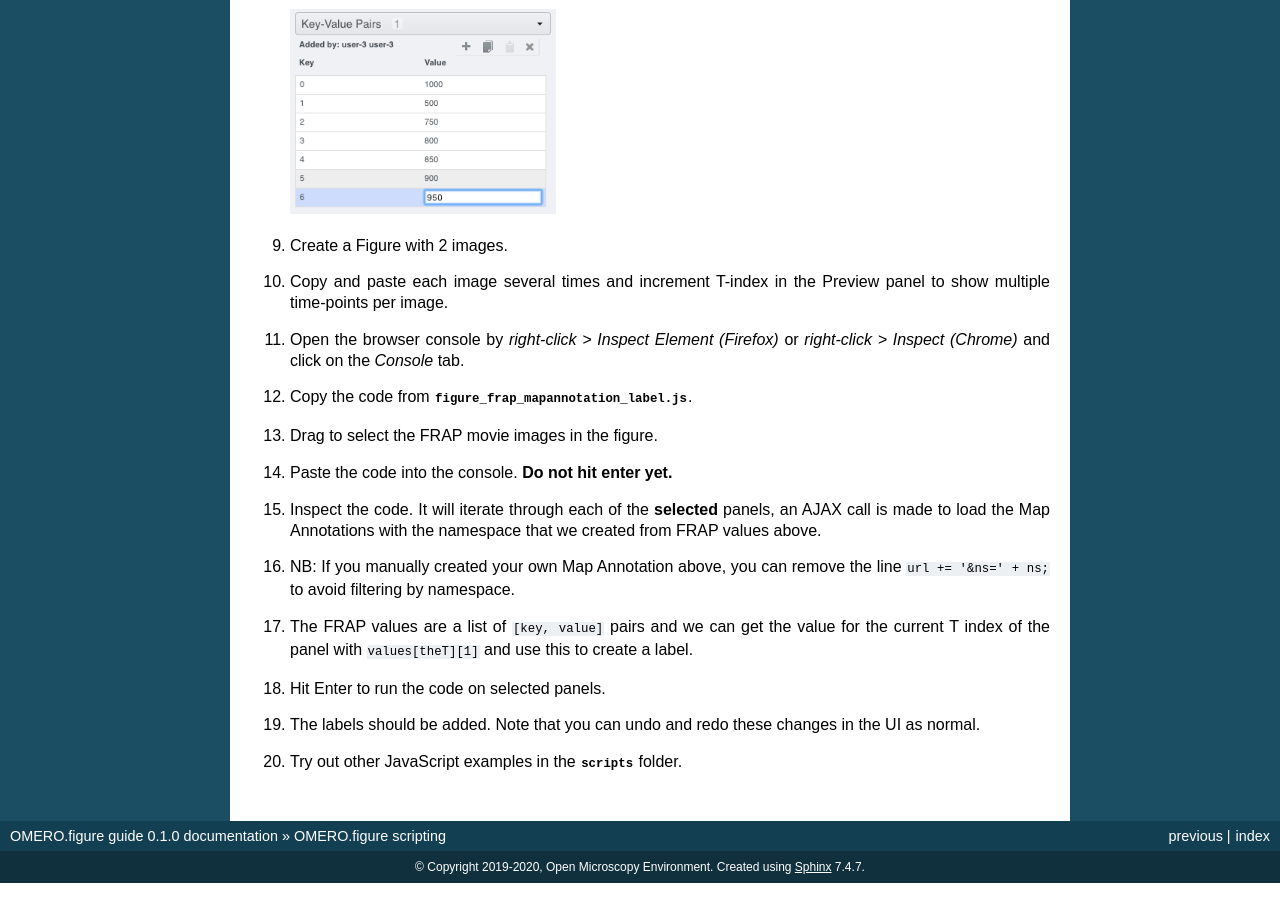
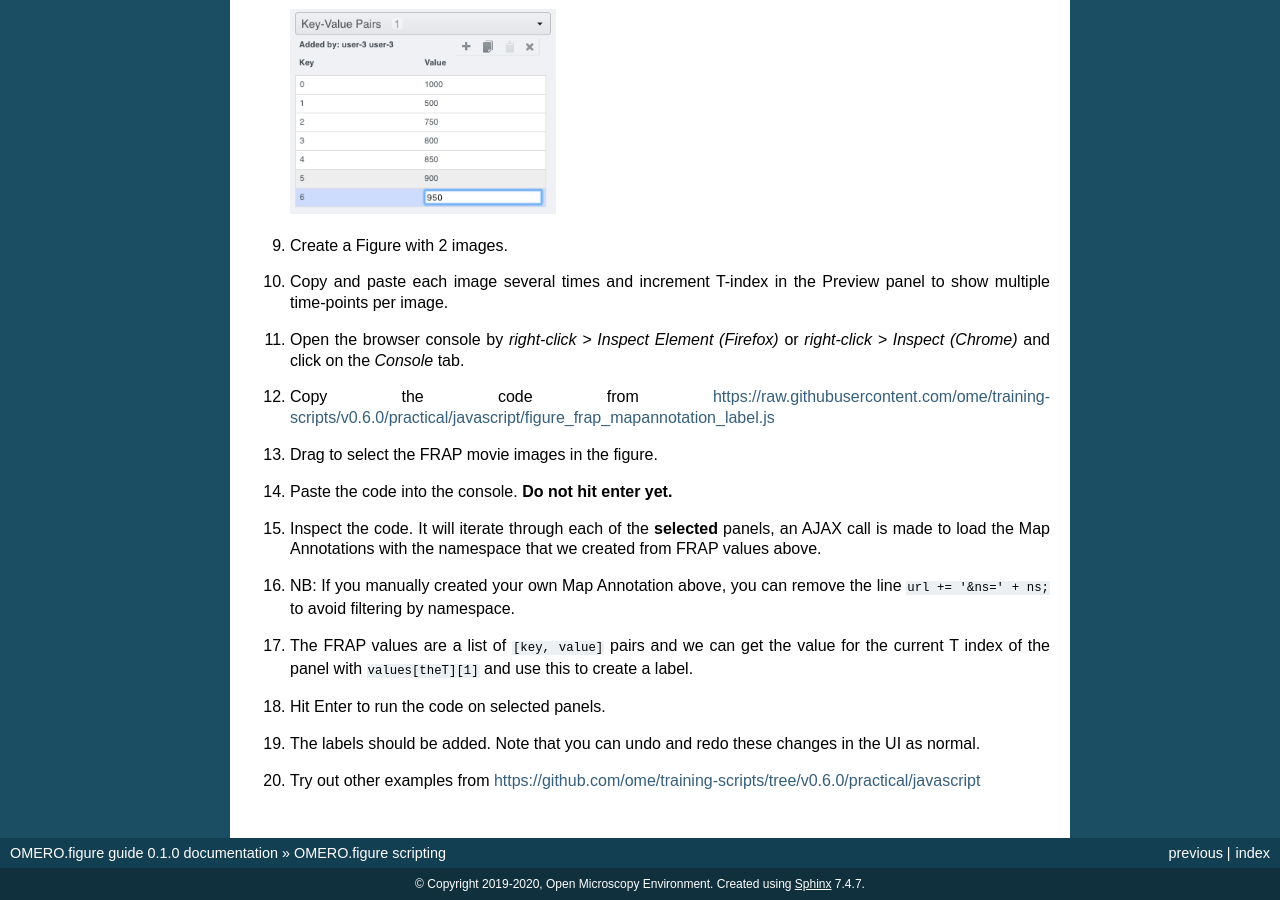
Before and after one commit to ome/omero-guide-figure, a Sphinx documentation site: the page built from docs/omero_figure_scripting.rst, in a window 1280 px wide and 900 px high, scrolled down 2399 px. Built offline with Sphinx 7.4.7, drawn with Linux system fonts in a browser that asks for light colours.

Commit message:
Revert "update link"
This reverts commit bdfcdc3ab44c59ace6a618ea3a4cd897af2dc768.

```diff
--- a/docs/omero_figure_scripting.rst
+++ b/docs/omero_figure_scripting.rst
@@ -109,7 +109,7 @@
 
 #.  The labels should be added. Note that you can undo and redo these changes in the UI as normal.
 
-#.  Try out other JavaScript examples in the :download:`scripts <../scripts/>` folder.
+#.  Try out other examples from https://github.com/ome/training-scripts/tree/v0.6.0/practical/javascript
 
 
 .. |script_icon| image:: images/scripts_icon.png
```
Also changed, not shown: other parts of docs/omero_figure_scripting.rst (+1 -1 lines).
